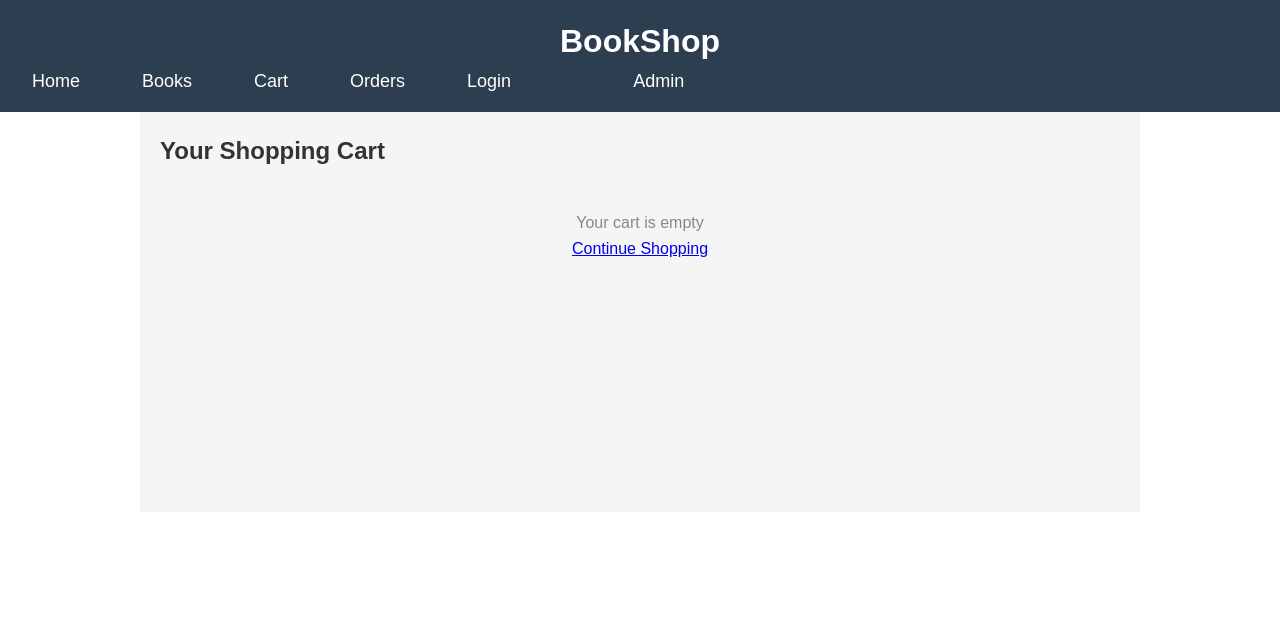
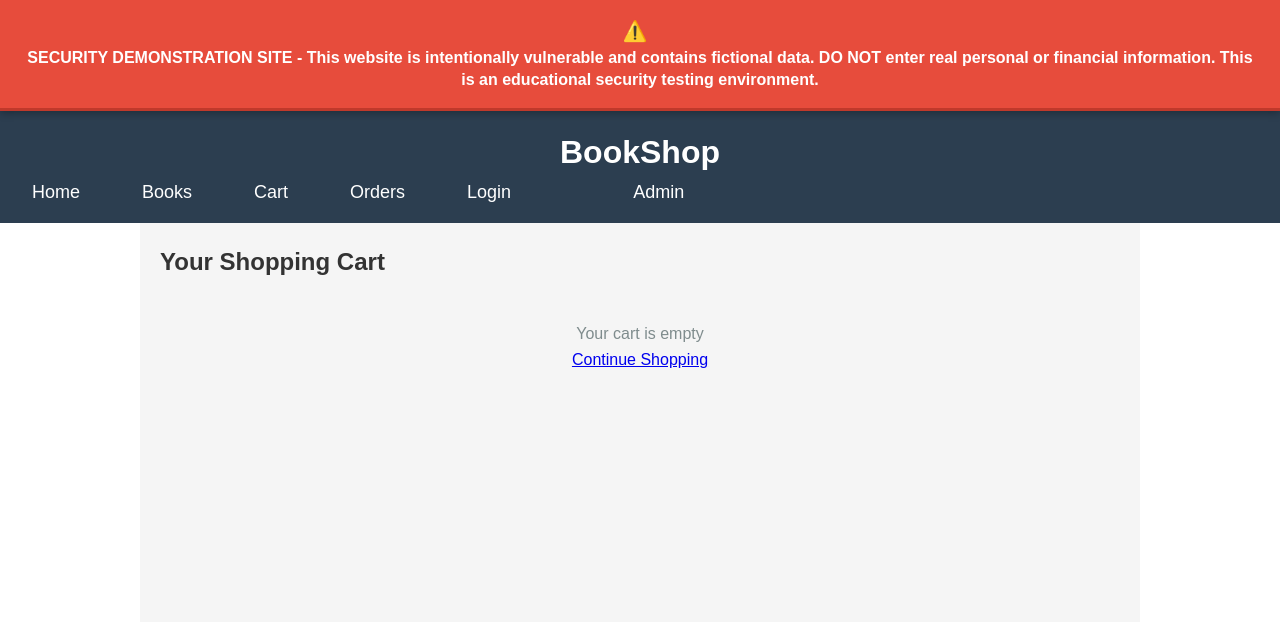
Before and after one commit to dommj00/bookshop-azure, a PHP site: page /cart.php in a window 1280 px wide. Shown: the top 622 px of the page. Run offline with PHP 8.4, Linux system fonts and the light colour scheme.

Commit message:
Update cart.php

```diff
--- a/cart.php
+++ b/cart.php
@@ -120,6 +120,13 @@ session_start();
     </style>
 </head>
 <body>
+<div class="security-warning-banner">
+    <span class="warning-icon">⚠️</span>
+    <span class="warning-text">
+        <strong>SECURITY DEMONSTRATION SITE</strong> - This website is intentionally vulnerable and contains fictional data.
+        DO NOT enter real personal or financial information. This is an educational security testing environment.
+    </span>
+</div>
     <header>
         <h1>BookShop</h1>
         <nav>
```
